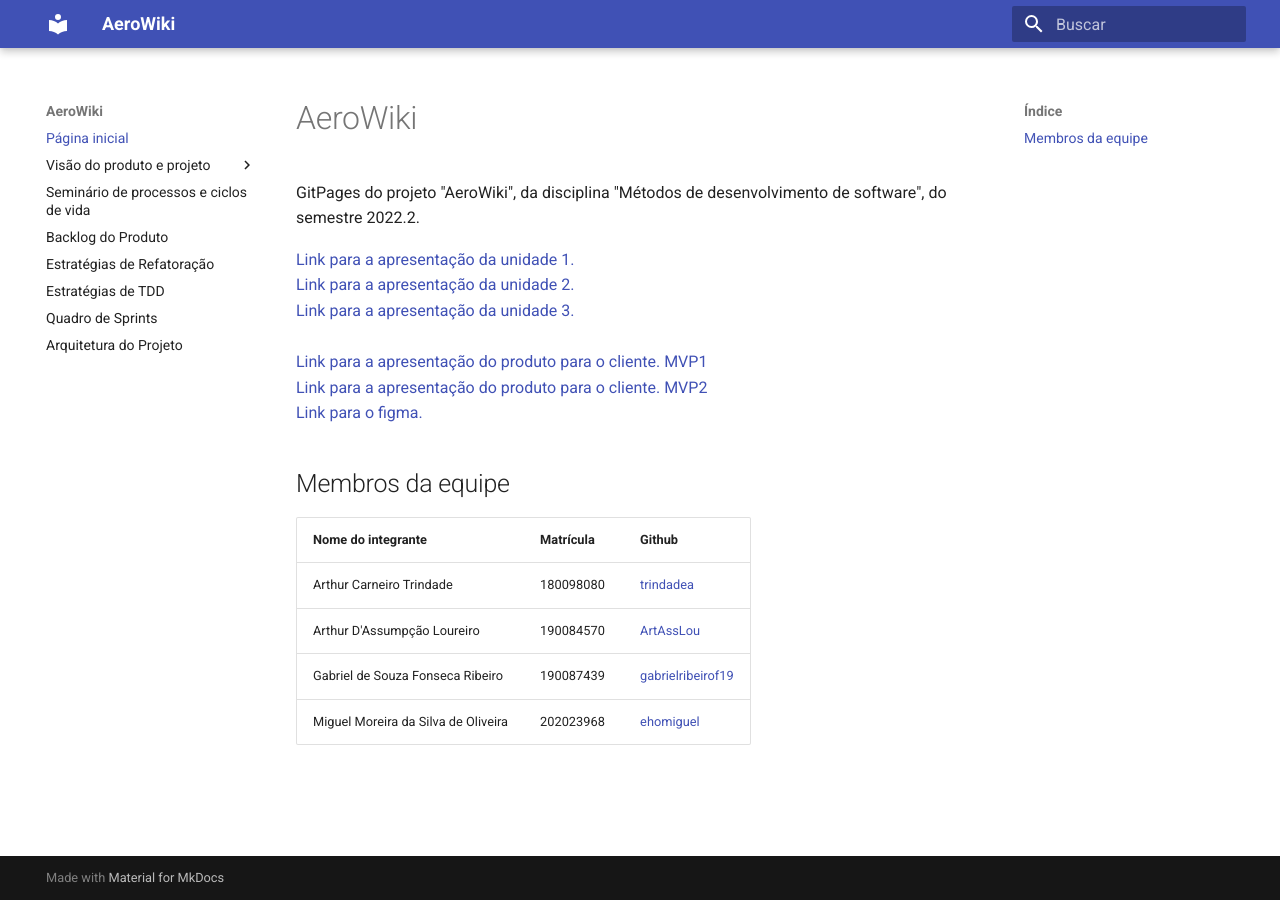
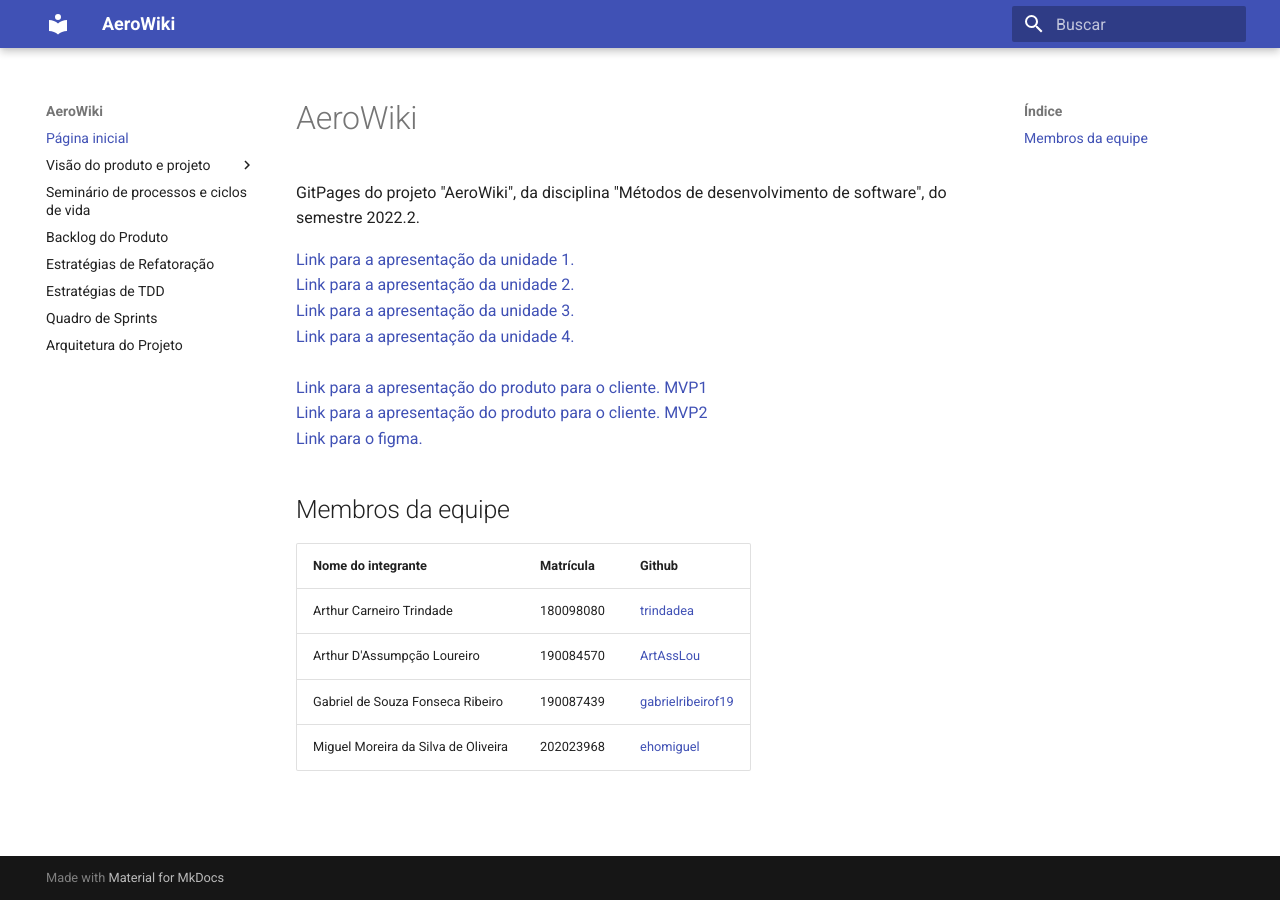
Before and after one commit to mdsreq-fga-unb/2022.2-AeroWiki, an MkDocs documentation site: the page built from gitpages/docs/index.md, in a window 1280 px wide. Built offline with MkDocs 1.6.1 and Material for MkDocs 9.7.7, drawn with Linux system fonts in a browser that asks for light colours.

Commit message:
Update index.md

```diff
--- a/gitpages/docs/index.md
+++ b/gitpages/docs/index.md
@@ -7,6 +7,8 @@ GitPages do projeto "AeroWiki", da disciplina "Métodos de desenvolvimento de so
 <a href="https://youtu.be/SqbOQjjPxpY"> Link para a apresentação da unidade 2.</a>
 <br>
 <a href="https://youtu.be/Rz08RF30b_E"> Link para a apresentação da unidade 3.</a>
+<br>
+<a href="https://youtu.be/y7tgdpGWsXA"> Link para a apresentação da unidade 4.</a>
 <br>
 <br>
 <a href="https://www.youtube.com/watch?v=xeLSqw1WdJU"> Link para a apresentação do produto para o cliente. MVP1</a>
```
